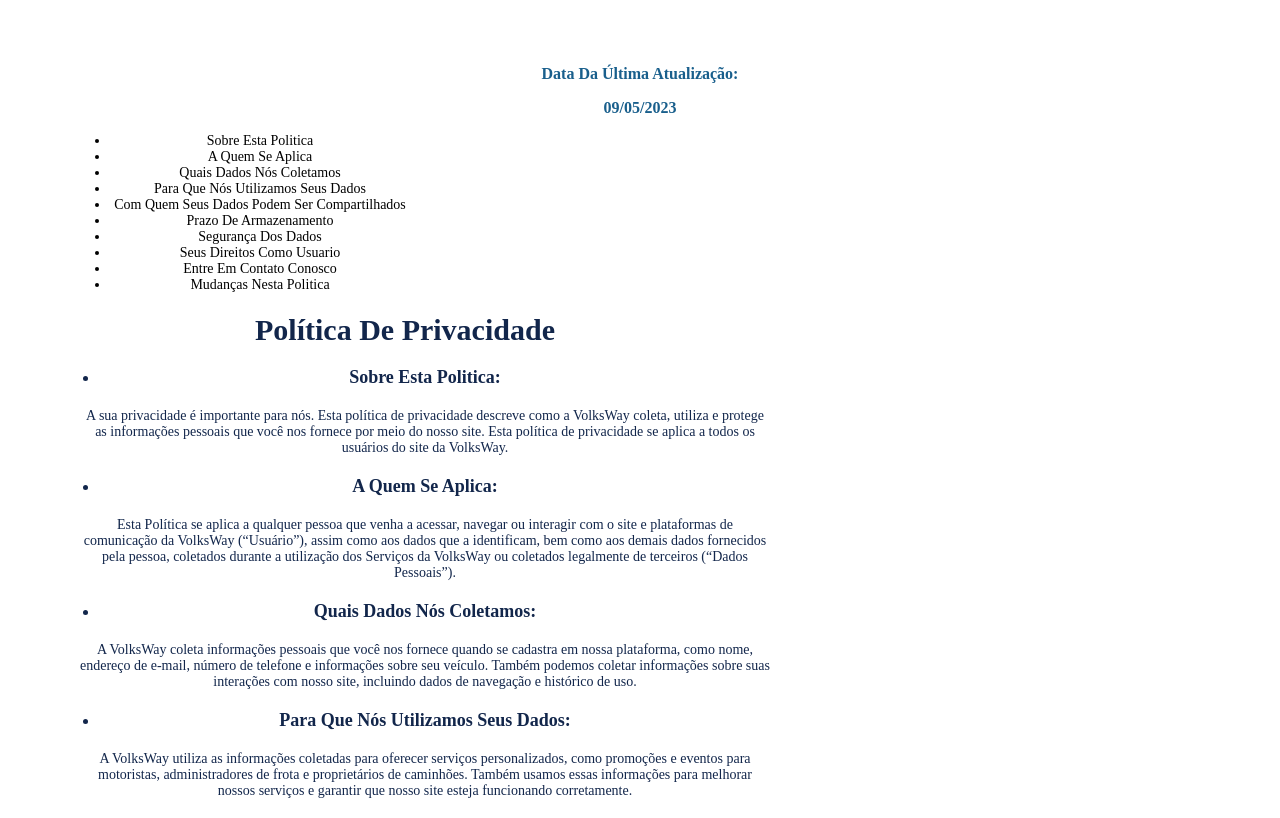
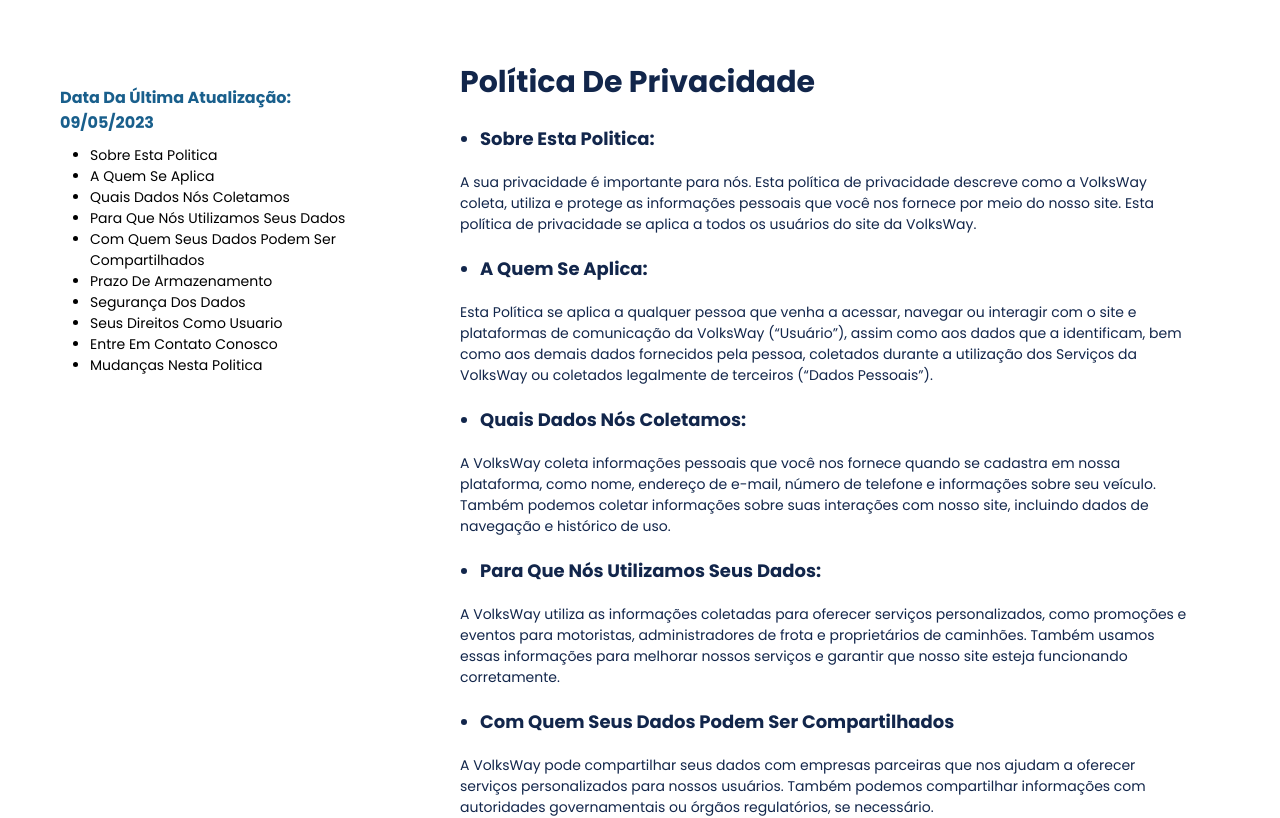
Before and after one commit to VolksWay/React, a React (Vite) app: page / in a window 1280 px wide. Shown: the top 818 px of the page. Built offline with nearby package versions, Linux system fonts and the light colour scheme.

Commit message:
feat: import de fonts ajustes css com ID

```diff
--- a/src/main.tsx
+++ b/src/main.tsx
@@ -1,27 +1,27 @@
 import React from 'react'
 import ReactDOM from 'react-dom/client'
-import Home from './pages/Home/index.tsx'
-import CadastroAdmFrota from './pages/CadastroAdmFrota/index.tsx'
-import CadastroEmpresa from './pages/CadastroEmpresa/index.tsx'
-import CadastroGeral from './pages/CadastroGeral/index.tsx'
-import CadastroOfertas from './pages/CadastroOfertas/index.tsx'
-import CadastroTipoUsuario from './pages/CadastroTipoUsuario/index.tsx'
-import CadastroVeiculo from './pages/CadastroVeiculo/index.tsx'
-import Login from './pages/Login/index.tsx'
-import Privacidade from './pages/Privacidade/index.tsx'
-import Produtos from './pages/Produtos/index.tsx'
+// import Home from './pages/Home/index.tsx'
+// import CadastroAdmFrota from './pages/CadastroAdmFrota/index.tsx'
+// import CadastroEmpresa from './pages/CadastroEmpresa/index.tsx'
+// import CadastroGeral from './pages/CadastroGeral/index.tsx'
+// import CadastroOfertas from './pages/CadastroOfertas/index.tsx'
+// import CadastroTipoUsuario from './pages/CadastroTipoUsuario/index.tsx'
+// import CadastroVeiculo from './pages/CadastroVeiculo/index.tsx'
+// import Login from './pages/Login/index.tsx'
+import Privacidade from './pages/Privacidade/'
+// import Produtos from './pages/Produtos/index.tsx'
 
 ReactDOM.createRoot(document.getElementById('root')!).render(
   <React.StrictMode>
-    <Home />
-    <CadastroAdmFrota />
+    {/* <Home /> */}
+    {/* <CadastroAdmFrota />
     <CadastroEmpresa />
     <CadastroGeral />
     <CadastroOfertas />
     <CadastroTipoUsuario />
     <CadastroVeiculo />
-    <Login />
+    <Login /> */}
     <Privacidade />
-    <Produtos />
+    {/* <Produtos /> */}
   </React.StrictMode>,
 )
--- a/src/pages/Privacidade/index.tsx
+++ b/src/pages/Privacidade/index.tsx
@@ -6,7 +6,8 @@
     return (
         <>
 
-            <div className="politica_menu">
+        <main id="privacidade">
+        <div className="politica_menu">
                 <p>data da última atualização:</p>
                 <p>09/05/2023</p>
                 <ul>
@@ -121,6 +122,8 @@
                     </p>
                 </ul>
             </div>
+        </main>
+
 
 
         </>
--- a/src/pages/Privacidade/style.css
+++ b/src/pages/Privacidade/style.css
@@ -1,3 +1,39 @@
+@import url('https://fonts.googleapis.com/css2?family=Poppins:wght@400;600;700&family=Righteous&family=Titillium+Web:wght@400;600&display=swap');
+
+* {
+    margin: 0;
+    padding: 0;
+    box-sizing: border-box;
+}
+
+:root {
+    --cor-branco: #FFFFFF;
+    --cor-primaria: #12264B;
+    --cor-secundaria: #FFD100;
+    --cor-terciaria: #00B0FF;
+    --cor-quartenaria: #195F8C;
+    --cor-cinza-escuro: #252936;
+    --cor-preto: #000000;
+    --fonte-primaria: 'Poppins', sans-serif;
+    --fonte-tamanho: 18px;
+}
+
+.container {
+    width: 90%;
+    height: 100%;
+    max-width: 1920px;
+    margin: auto;
+}
+
+main {
+    display: flex;
+    margin: 60px;
+    gap: 70px;
+    font-family: var(--fonte-primaria);
+
+
+}
+
 .politica_menu {
     margin-top: 25px;
 }
```
